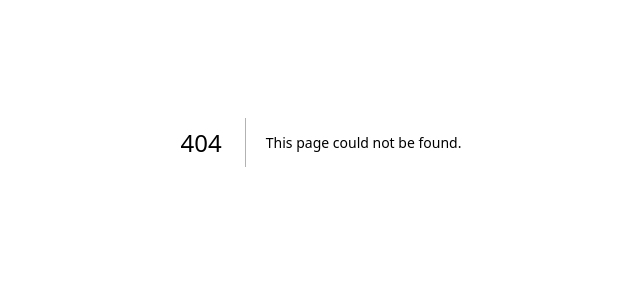
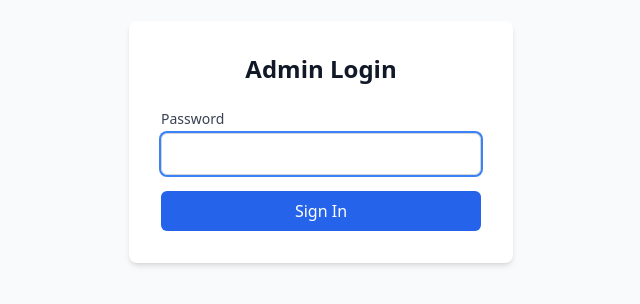
Before and after one commit to CodeWithOz/halfbaked, a Next.js app: page /admin-login in a window 1280 px wide. Before the commit this address had no page. Shown: the part 258-562 px from the top of the page, without its empty margins (319-959 px from the left). Built offline with nearby package versions, Linux system fonts and the light colour scheme.

Commit message:
feat: add simple admin page for managing books

```diff
--- /dev/null
+++ b/pages/admin-login.tsx
@@ -0,0 +1,82 @@
+import { useState } from 'react';
+import { useRouter } from 'next/router';
+import Head from 'next/head';
+
+export default function AdminLogin() {
+  const [password, setPassword] = useState('');
+  const [error, setError] = useState('');
+  const [loading, setLoading] = useState(false);
+  const router = useRouter();
+
+  async function handleSubmit(event: React.FormEvent) {
+    event.preventDefault();
+    setError('');
+    setLoading(true);
+
+    try {
+      const response = await fetch('/api/admin-login', {
+        method: 'POST',
+        headers: {
+          'Content-Type': 'application/json',
+        },
+        body: JSON.stringify({ password }),
+      });
+
+      const data = await response.json();
+
+      if (data.success) {
+        router.push('/admin');
+      } else {
+        setError(data.error || 'Invalid password');
+      }
+    } catch (err) {
+      setError('Network error. Please try again.');
+    } finally {
+      setLoading(false);
+    }
+  }
+
+  return (
+    <div className="min-h-screen bg-gray-50 flex items-center justify-center">
+      <Head>
+        <title>Admin Login</title>
+        <link rel="icon" href="/favicon.ico" />
+      </Head>
+
+      <div className="bg-white p-8 rounded-lg shadow-md w-full max-w-sm">
+        <h1 className="text-2xl font-bold text-gray-900 mb-6 text-center">Admin Login</h1>
+
+        <form onSubmit={handleSubmit} className="space-y-4">
+          {error && (
+            <div className="p-3 bg-red-100 text-red-800 border border-red-200 rounded-md text-sm">
+              {error}
+            </div>
+          )}
+
+          <div>
+            <label htmlFor="password" className="block text-sm font-medium text-gray-700 mb-1">
+              Password
+            </label>
+            <input
+              id="password"
+              type="password"
+              value={password}
+              onChange={(e) => setPassword(e.target.value)}
+              required
+              autoFocus
+              className="w-full px-3 py-2 border border-gray-300 rounded-md focus:outline-none focus:ring-2 focus:ring-blue-500"
+            />
+          </div>
+
+          <button
+            type="submit"
+            disabled={loading}
+            className="w-full bg-blue-600 text-white py-2 px-4 rounded-md hover:bg-blue-700 disabled:bg-gray-400 disabled:cursor-not-allowed transition-colors"
+          >
+            {loading ? 'Signing in...' : 'Sign In'}
+          </button>
+        </form>
+      </div>
+    </div>
+  );
+}
--- a/pages/admin.tsx
+++ b/pages/admin.tsx
@@ -1,4 +1,5 @@
 import { useState, useEffect } from 'react';
+import { useRouter } from 'next/router';
 import Head from 'next/head';
 import Image from 'next/image';
 import DatePicker from 'react-datepicker';
@@ -9,6 +10,8 @@ type FormMode = { mode: 'create' } | { mode: 'edit'; bookId: number };
 type Message = { type: 'success' | 'error'; text: string } | null;
 
 export default function Admin() {
+  const router = useRouter();
+
   // Form state
   const [title, setTitle] = useState('');
   const [coverUrl, setCoverUrl] = useState('');
@@ -20,6 +23,15 @@ export default function Admin() {
   const [books, setBooks] = useState<BookWithAuthors[]>([]);
   const [message, setMessage] = useState<Message>(null);
   const [loading, setLoading] = useState(false);
+
+  async function handleLogout() {
+    try {
+      await fetch('/api/admin-logout', { method: 'POST' });
+      router.push('/admin-login');
+    } catch (error) {
+      setMessage({ type: 'error', text: 'Failed to logout' });
+    }
+  }
 
   // Fetch books on mount
   useEffect(() => {
@@ -157,7 +169,15 @@ export default function Admin() {
       </Head>
 
       <main className="max-w-7xl mx-auto p-4 sm:p-6 lg:p-8">
-        <h1 className="text-3xl font-bold text-gray-900 mb-8">Book Management</h1>
+        <div className="flex justify-between items-center mb-8">
+          <h1 className="text-3xl font-bold text-gray-900">Book Management</h1>
+          <button
+            onClick={handleLogout}
+            className="px-4 py-2 text-sm bg-gray-600 text-white rounded-md hover:bg-gray-700 transition-colors"
+          >
+            Logout
+          </button>
+        </div>
 
         {/* Message Banner */}
         {message && (
--- /dev/null
+++ b/pages/api/admin-login.ts
@@ -0,0 +1,31 @@
+import type { NextApiRequest, NextApiResponse } from 'next';
+
+const COOKIE_NAME = 'admin_auth';
+const COOKIE_MAX_AGE = 60 * 60 * 24; // 24 hours in seconds
+
+export default function handler(req: NextApiRequest, res: NextApiResponse) {
+  if (req.method !== 'POST') {
+    return res.status(405).json({ error: 'Method not allowed' });
+  }
+
+  const { password } = req.body;
+  const adminPassword = process.env.ADMIN_PASSWORD;
+
+  if (!adminPassword) {
+    console.error('ADMIN_PASSWORD environment variable is not set');
+    return res.status(500).json({ error: 'Server configuration error' });
+  }
+
+  if (password === adminPassword) {
+    // Set HTTP-only cookie
+    res.setHeader(
+      'Set-Cookie',
+      `${COOKIE_NAME}=authenticated; HttpOnly; Path=/; Max-Age=${COOKIE_MAX_AGE}; SameSite=Strict${
+        process.env.NODE_ENV === 'production' ? '; Secure' : ''
+      }`
+    );
+    return res.status(200).json({ success: true });
+  }
+
+  return res.status(401).json({ error: 'Invalid password' });
+}
--- /dev/null
+++ b/pages/api/admin-logout.ts
@@ -0,0 +1,19 @@
+import type { NextApiRequest, NextApiResponse } from 'next';
+
+const COOKIE_NAME = 'admin_auth';
+
+export default function handler(req: NextApiRequest, res: NextApiResponse) {
+  if (req.method !== 'POST') {
+    return res.status(405).json({ error: 'Method not allowed' });
+  }
+
+  // Clear the auth cookie by setting it with an expired date
+  res.setHeader(
+    'Set-Cookie',
+    `${COOKIE_NAME}=; HttpOnly; Path=/; Max-Age=0; SameSite=Strict${
+      process.env.NODE_ENV === 'production' ? '; Secure' : ''
+    }`
+  );
+
+  return res.status(200).json({ success: true });
+}
```
Also changed, not shown: middleware.ts (added, +35 -0 lines).
